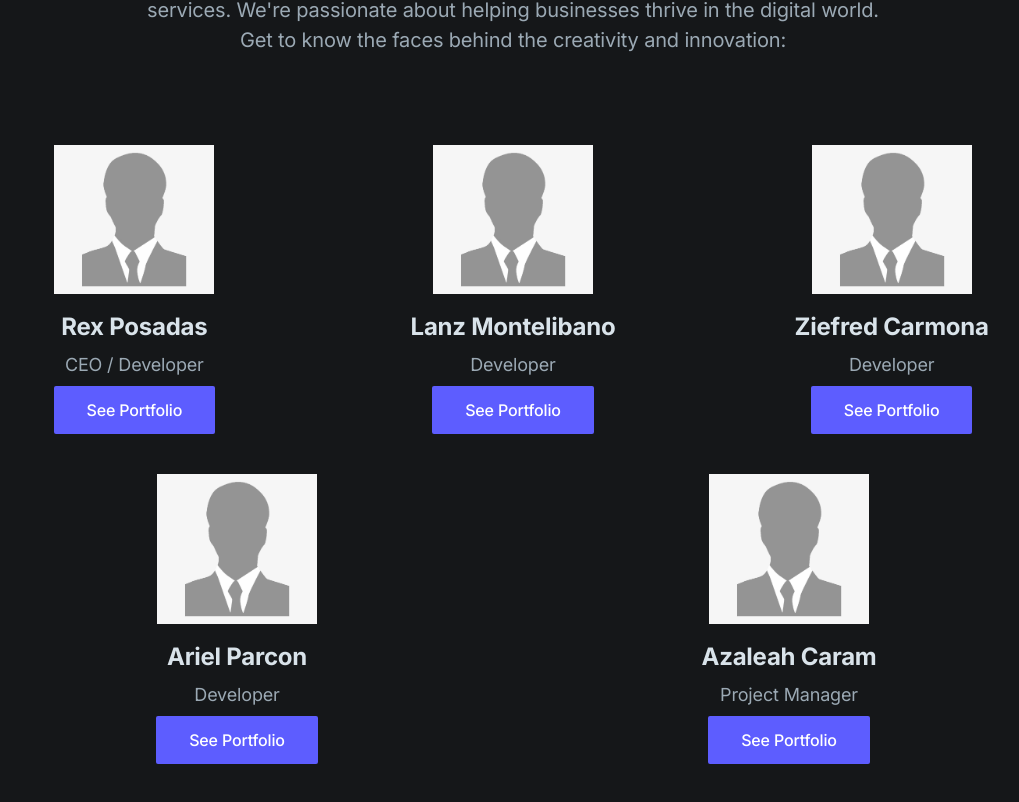
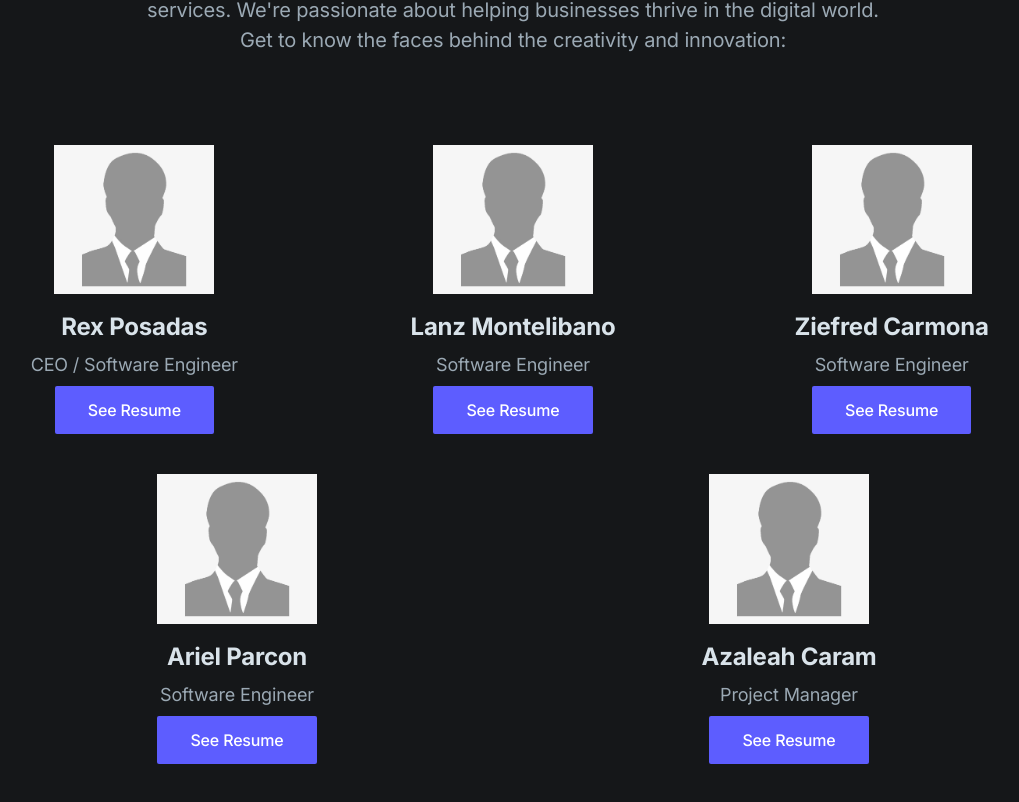
Before and after one commit to bcd-coders/team-website, a Next.js app: page /signup in a window 1280 px wide. Shown: the part 260-1062 px from the top of the page, without its empty margins (127-1146 px from the left). Built offline with nearby package versions, Linux system fonts and the light colour scheme.

Commit message:
changed portfolio buttons to resume

```diff
--- a/app/(auth)/signup/page.tsx
+++ b/app/(auth)/signup/page.tsx
@@ -26,24 +26,24 @@ export default function Team() {
             <div className="relative flex flex-col items-center" data-aos="fade-up" data-aos-anchor="[data-aos-id-blocks]">
               <img className="w-40 h-90 mb-4" src="images/01.jpg" alt="Team Member 1" />
               <h4 className="h4 mb-2">Rex Posadas</h4>
-              <p className="text-lg text-gray-400 text-center">CEO / Developer</p>
-              <button className="btn text-white bg-purple-600 hover:bg-purple-700 w-90 mt-2">See Portfolio</button>
+              <p className="text-lg text-gray-400 text-center">CEO / Software Engineer</p>
+              <button className="btn text-white bg-purple-600 hover:bg-purple-700 w-90 mt-2">See Resume</button>
             </div>
 
             {/* Team member 2 */}
             <div className="relative flex flex-col items-center" data-aos="fade-up" data-aos-anchor="[data-aos-id-blocks]">
               <img className="w-40 h-90 mb-4" src="images/01.jpg" alt="Team Member 2" />
               <h4 className="h4 mb-2">Lanz Montelibano</h4>
-              <p className="text-lg text-gray-400 text-center">Developer</p>
-              <button className="btn text-white bg-purple-600 hover:bg-purple-700 w-90 mt-2"><Link href='/signup/0'>See Portfolio</Link></button>
+              <p className="text-lg text-gray-400 text-center">Software Engineer</p>
+              <button className="btn text-white bg-purple-600 hover:bg-purple-700 w-90 mt-2"><Link href='/signup/0'>See Resume</Link></button>
             </div>
 
             {/* Team member 3 */}
             <div className="relative flex flex-col items-center" data-aos="fade-up" data-aos-anchor="[data-aos-id-blocks]">
               <img className="w-40 h-90 mb-4" src="images/01.jpg" alt="Team Member 3" />
               <h4 className="h4 mb-2">Ziefred Carmona</h4>
-              <p className="text-lg text-gray-400 text-center">Developer</p>
-              <button className="btn text-white bg-purple-600 hover:bg-purple-700 w-90 mt-2"><Link href='/signup/1'>See Portfolio</Link></button>
+              <p className="text-lg text-gray-400 text-center">Software Engineer</p>
+              <button className="btn text-white bg-purple-600 hover:bg-purple-700 w-90 mt-2"><Link href='/signup/1'>See Resume</Link></button>
             </div>
           </div>
 
@@ -56,8 +56,8 @@ export default function Team() {
             <div className="relative flex flex-col items-center" data-aos="fade-up" data-aos-anchor="[data-aos-id-blocks]">
               <img className="w-40 h-90 mb-4" src="images/01.jpg" alt="Team Member 4" />
               <h4 className="h4 mb-2">Ariel Parcon</h4>
-              <p className="text-lg text-gray-400 text-center">Developer</p>
-              <button className="btn text-white bg-purple-600 hover:bg-purple-700 w-90 mt-2"><Link href='/signup/2'>See Portfolio</Link></button>
+              <p className="text-lg text-gray-400 text-center">Software Engineer</p>
+              <button className="btn text-white bg-purple-600 hover:bg-purple-700 w-90 mt-2"><Link href='/signup/2'>See Resume</Link></button>
             </div>
 
             {/* Team member 5 */}
@@ -65,7 +65,7 @@ export default function Team() {
               <img className="w-40 h-90 mb-4" src="images/01.jpg" alt="Team Member 5" />
               <h4 className="h4 mb-2">Azaleah Caram</h4>
               <p className="text-lg text-gray-400 text-center">Project Manager</p>
-              <button className="btn text-white bg-purple-600 hover:bg-purple-700 w-90 mt-2">See Portfolio</button>
+              <button className="btn text-white bg-purple-600 hover:bg-purple-700 w-90 mt-2">See Resume</button>
             </div>
           </div>
         </div>
```
Also changed, not shown: components/ui/header.tsx (indentation only).
